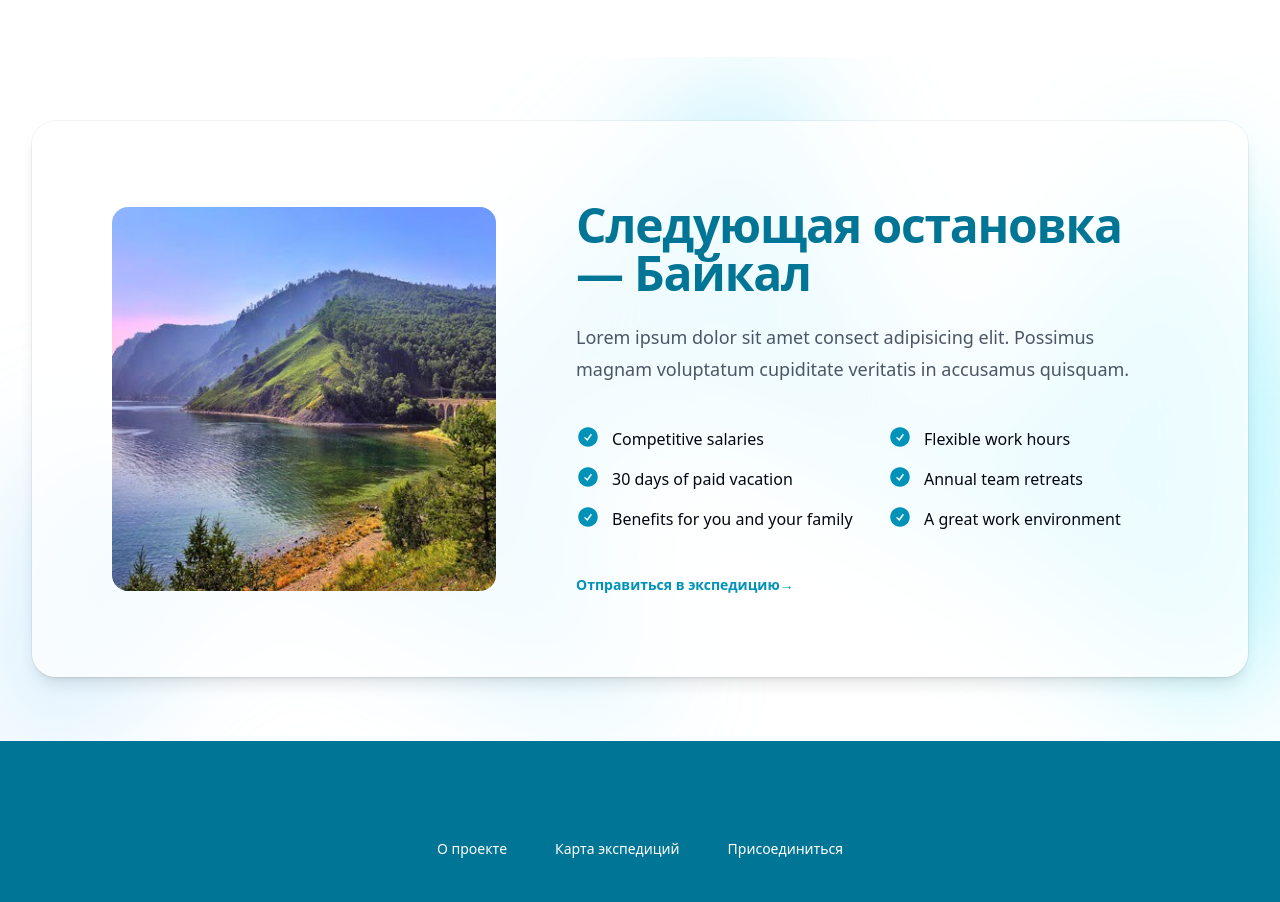
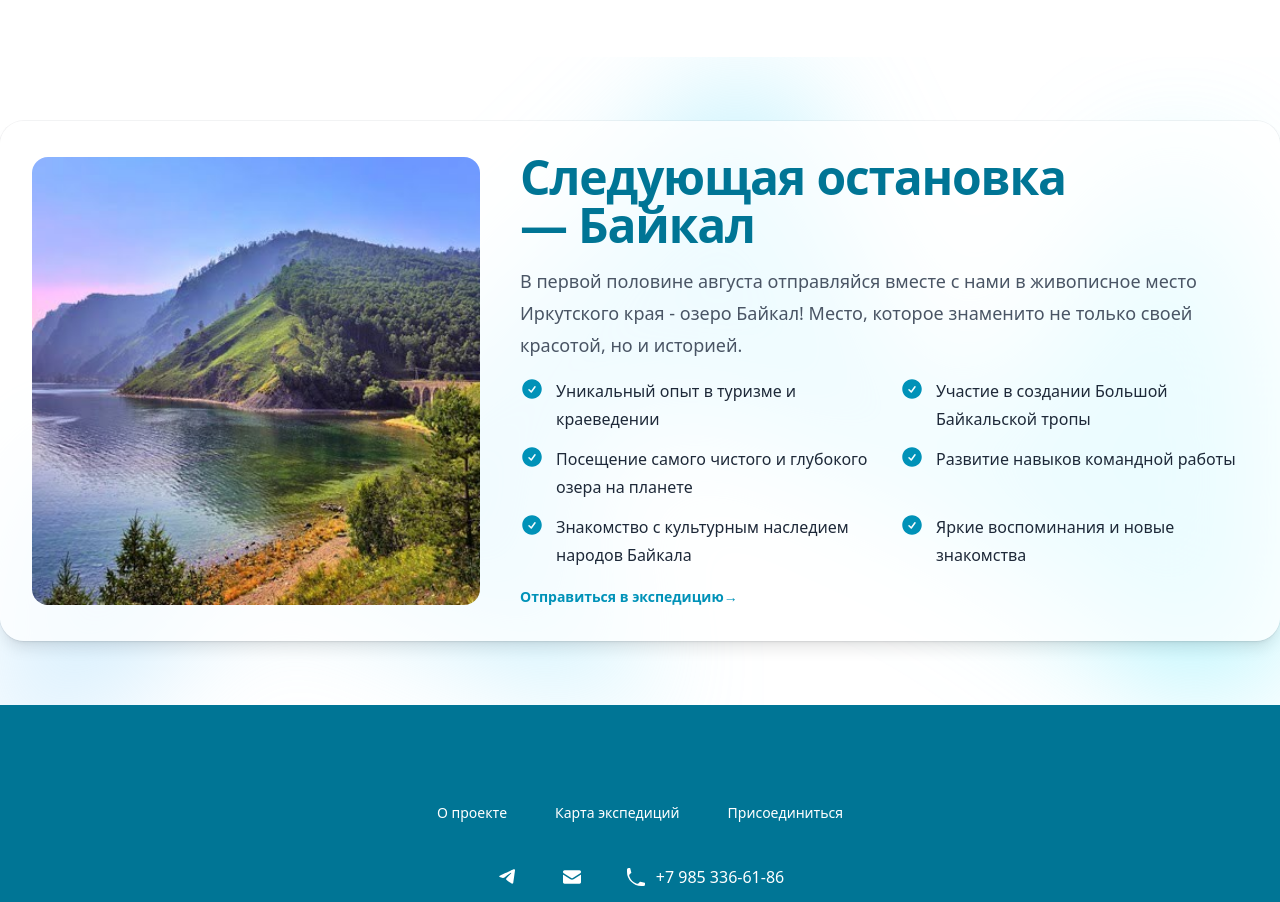
Before and after one commit to E1iza/vspomnit_vse, a React (Vite) app: page / in a window 1280 px wide. Shown: the part 6360-7262 px from the top of the page. Built offline with nearby package versions, Linux system fonts and the light colour scheme.

Commit message:
Доделан раздел "Следующая экспедиция"

```diff
--- a/src/components/JoinSection.jsx
+++ b/src/components/JoinSection.jsx
@@ -1,49 +1,54 @@
 import baikal from '../assets/joinExpedition/baikal.jpg'
 
 const benefits = [
-  'Competitive salaries',
-  'Flexible work hours',
-  '30 days of paid vacation',
-  'Annual team retreats',
-  'Benefits for you and your family',
-  'A great work environment',
+  'Уникальный опыт в туризме и краеведении',
+  'Участие в создании Большой Байкальской тропы',
+  'Посещение самого чистого и глубокого озера на планете ',
+  'Развитие навыков командной работы',
+  'Знакомство с культурным наследием народов Байкала',
+  'Яркие воспоминания и новые знакомства',
 ]
 
 export default function JoinSection() {
   return (
     <div className="overflow-hidden bg-white py-12 sm:py-16 dark:bg-gray-900">
       <div className="relative isolate">
-        <div className="mx-auto max-w-7xl sm:px-6 lg:px-8">
-          <div className="mx-auto flex max-w-2xl flex-col gap-16 bg-white/75 px-6 py-16 shadow-lg ring-1 ring-gray-900/5 sm:rounded-3xl sm:p-8 lg:mx-0 lg:max-w-none lg:flex-row lg:items-center lg:py-20 xl:gap-x-20 xl:px-20 dark:bg-white/3 dark:shadow-none dark:ring-white/10">
+        <div className="mx-auto max-w-7xl ">
+          <div className="mx-auto p-6 lg:p-8 flex max-w-2xl flex-col gap-16 bg-white/75 shadow-lg ring-1 ring-gray-900/5 sm:rounded-3xl lg:mx-0 lg:max-w-none lg:flex-row lg:items-center xl:gap-x-10 dark:bg-white/3 dark:shadow-none dark:ring-white/10">
             <img
               alt=""
               src={baikal}
-              className="h-96 w-full flex-none rounded-2xl object-cover shadow-none lg:aspect-square lg:h-auto lg:max-w-sm dark:shadow-xl"
+              className="h-96 w-full flex-none rounded-2xl object-cover shadow-none lg:aspect-square lg:h-auto lg:max-w-md dark:shadow-xl"
             />
             <div className="w-full flex-auto">
               <h2 className="text-4xl font-semibold tracking-tight text-pretty text-cyan-700 sm:text-5xl dark:text-white">
                 Следующая остановка &mdash; Байкал
               </h2>
-              <p className="mt-6 text-lg/8 text-pretty text-gray-600 dark:text-gray-400">
-                Lorem ipsum dolor sit amet consect adipisicing elit. Possimus magnam voluptatum cupiditate veritatis in
-                accusamus quisquam.
+              <p className="mt-4 text-lg/8 text-pretty text-gray-600 dark:text-gray-400">
+                В первой половине августа отправляйся вместе с нами в живописное место Иркутского края - озеро Байкал!
+                Место, которое знаменито не только своей красотой, но и историей.
               </p>
+              {/*<h3 className="mt-10 text-base/7 text-gray-800 dark:text-gray-200">*/}
+              {/*  Ты получишь:*/}
+              {/*</h3>*/}
               <ul
                 role="list"
-                className="mt-10 grid grid-cols-1 gap-x-8 gap-y-3 text-base/7 text-gray-950 sm:grid-cols-2 dark:text-gray-200"
+                className="mt-4 grid grid-cols-1 gap-x-8 gap-y-3 text-base/7 text-gray-800 sm:grid-cols-2 dark:text-gray-200"
               >
                 {benefits.map((benefit) => (
                   <li key={benefit} className="flex gap-x-3">
-                    <svg xmlns="http://www.w3.org/2000/svg" viewBox="0 0 24 24" fill="#0092b8" className="size-6">
+                    <div className="w-6 h-6 flex-shrink-0">
+                      <svg xmlns="http://www.w3.org/2000/svg" viewBox="0 0 24 24" fill="#0092b8" className="w-full h-full">
                       <path fillRule="evenodd"
                             d="M2.25 12c0-5.385 4.365-9.75 9.75-9.75s9.75 4.365 9.75 9.75-4.365 9.75-9.75 9.75S2.25 17.385 2.25 12Zm13.36-1.814a.75.75 0 1 0-1.22-.872l-3.236 4.53L9.53 12.22a.75.75 0 0 0-1.06 1.06l2.25 2.25a.75.75 0 0 0 1.14-.094l3.75-5.25Z"
                             clipRule="evenodd"/>
-                    </svg>
+                      </svg>
+                    </div>
                     {benefit}
                   </li>
                 ))}
               </ul>
-              <div className="mt-10 flex">
+              <div className="mt-4 flex">
                 <a
                   href="#"
                   className="text-sm/6 font-semibold text-cyan-600 hover:text-cyan-500 dark:text-cyan-400 dark:hover:text-cyan-300"
```
